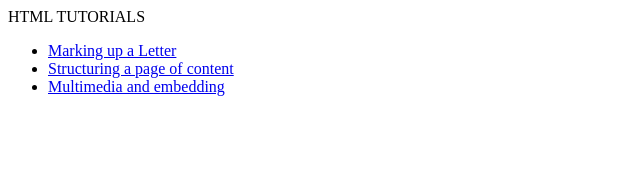
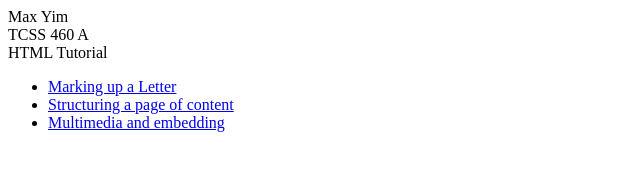
Before and after one commit to maxcongroo/html-tutorial-max2, a plain HTML site: page index.html in a window 1280 px wide. Shown: the whole page, without its empty margins (0-640 px from the left). Drawn offline with Linux system fonts and the light colour scheme.

Commit message:
update header

```diff
--- a/index.html
+++ b/index.html
@@ -2,7 +2,11 @@
 <body>
 
     <header>
-        <p>HTML TUTORIALS</p>
+        <p>
+            Max Yim<br>
+            TCSS 460 A<br>
+            HTML Tutorial<br>
+        </p>
     </header>
     <ul>
         <li><a href=".\Letter\index.html">Marking up a Letter</a></li>
```
